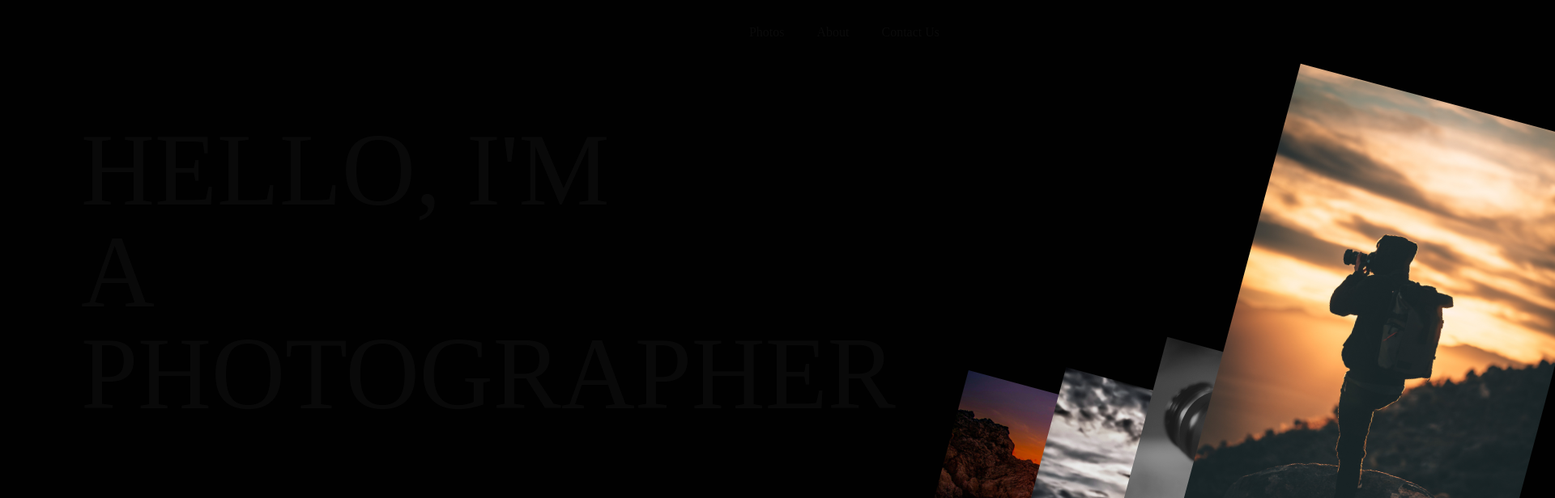
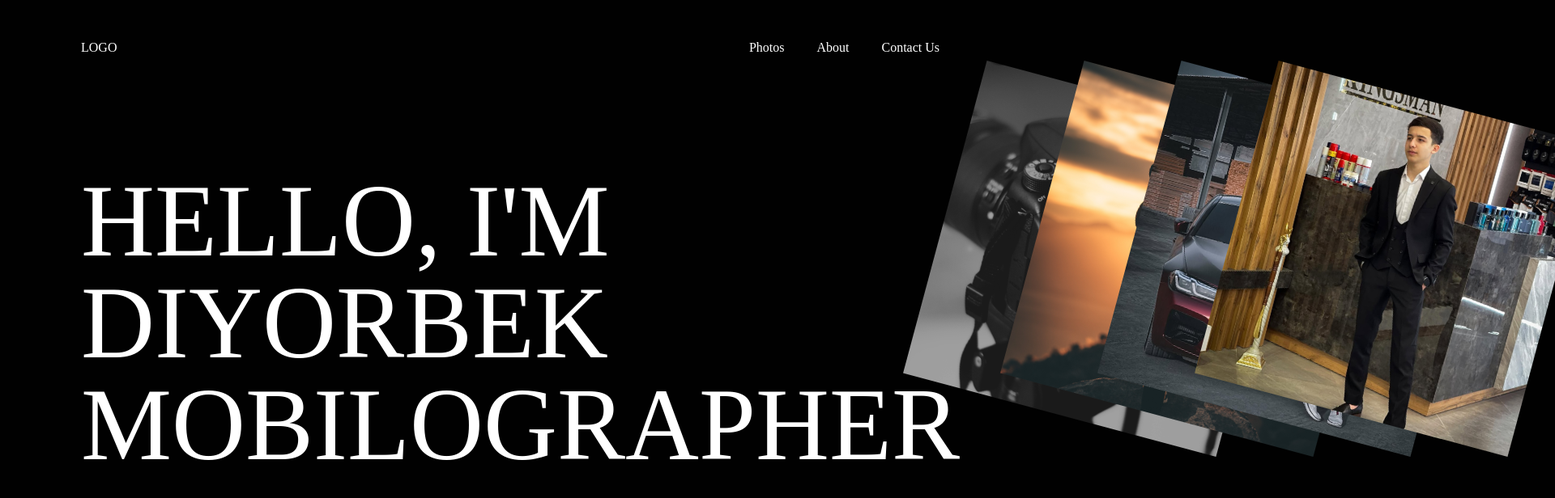
Before and after one commit to XayrulloWeb/PhotographerPortfolio, a React (Create React App) app: page / in a window 1280 px wide. Both pictures are taken after a click on the link "Photos". Shown: the top 616 px of the page at 81% size, 1920 px wide, since content can reach past the window. Built offline with nearby package versions, Linux system fonts and the light colour scheme.

Commit message:
fix bugs

```diff
--- a/src/App.js
+++ b/src/App.js
@@ -1,22 +1,22 @@
-import React, { useEffect, useRef } from "react";
-import { gsap } from "gsap";
-import "./assets/Style/style.css";
+import { useEffect, useRef } from "react";
+import gsap from "gsap";
 import img1 from "./assets/Images/photo1.jpg";
 import img2 from "./assets/Images/photo2.jpg";
 import img3 from "./assets/Images/photo3.jpg";
 import img4 from "./assets/Images/photo4.jpeg";
+import "./assets/Style/style.css";
 
-function App() {
+const App = () => {
+  const imgGroupRef = useRef(null);
+  const photographerRef = useRef(null);
   const textRef = useRef(null);
   const bottomTextRef = useRef(null);
-  const imagesRef = useRef(null);
   const logoRef = useRef(null);
   const navRef = useRef(null);
 
   useEffect(() => {
     const tl = gsap.timeline();
 
-    // Анимация заголовка
     if (textRef.current) {
       tl.from(textRef.current.querySelectorAll("span"), {
         x: -20,
@@ -26,7 +26,6 @@ function App() {
       });
     }
 
-    // Анимация нижнего текста
     if (bottomTextRef.current) {
       tl.from(bottomTextRef.current, {
         opacity: 0,
@@ -35,7 +34,6 @@ function App() {
       });
     }
 
-    // Анимация логотипа
     if (logoRef.current) {
       tl.from(logoRef.current, {
         y: -20,
@@ -44,7 +42,6 @@ function App() {
       });
     }
 
-    // Анимация навигации
     if (navRef.current) {
       tl.from(navRef.current.querySelectorAll("li"), {
         y: -20,
@@ -54,25 +51,58 @@ function App() {
       });
     }
 
-    // Анимация изображений
-    if (imagesRef.current) {
-      const images = imagesRef.current.querySelectorAll("img");
+    const imgElements = imgGroupRef.current?.querySelectorAll("img");
+    const photographer = photographerRef.current;
 
-      tl.from(images, {
-        opacity: 0,
+    if (!imgElements || !photographer) return;
+
+    tl.from(imgElements, {
+      opacity: 0,
+      x: 1100,
+      duration: 1,
+      stagger: 0.22,
+    }).to(
+        imgElements,
+        {
+          x: 1100,
+          duration: 1,
+          margin: "0 -140px 0",
+          stagger: 0.14,
+          rotate: 15,
+          opacity: 1,
+        },
+        "-=0.9"
+    );
+
+    const handleMouseOver = () => {
+      gsap.to(imgElements, {
+        x: -100,
+        duration: 1,
+        margin: "0 10px 0",
+        stagger: 0.14,
+        rotate: 0,
+        opacity: 1,
+      });
+    };
+
+    const handleMouseOut = () => {
+      gsap.to(imgElements, {
         x: 1100,
         duration: 1,
-        stagger: 0.12,
-      }).to(images, {
-        x: 1100, // Вместо margin
-        duration: 1,
-        margin: '0 -140px 0',
-        stagger: 0.14, // Уменьшаем шаг
+        margin: "0 -140px 0",
+        stagger: 0.14,
         rotate: 15,
         opacity: 1,
-      }, "-=0.5");
+      });
+    };
 
-    }
+    photographer.addEventListener("mouseover", handleMouseOver);
+    photographer.addEventListener("mouseout", handleMouseOut);
+
+    return () => {
+      photographer.removeEventListener("mouseover", handleMouseOver);
+      photographer.removeEventListener("mouseout", handleMouseOut);
+    };
   }, []);
 
   return (
@@ -94,17 +124,17 @@ function App() {
           <div className="text" ref={textRef}>
             <h1>
               <span>Hello, I'm</span> <br />
-              <span>A Photographer</span> <br />
-              <span className="photographer">Photographer</span>
+              <span>Diyorbek</span> <br />
+              <span ref={photographerRef} className="photographer">Mobilographer</span>
             </h1>
           </div>
 
-          <div className="img_group" ref={imagesRef}>
+          <div className="img_group" ref={imgGroupRef}>
             <div className="img_group_inner">
-              <img src={img1} alt="photo 1" />
-              <img src={img2} alt="photo 2" />
-              <img src={img3} alt="photo 3" />
-              <img src={img4} alt="photo 4" />
+              <img src={img3} alt="photo 1" />
+              <img src={img4} alt="photo 2" />
+              <img src={img2} alt="photo 3" />
+              <img src={img1} alt="photo 4" />
             </div>
           </div>
 
@@ -114,6 +144,6 @@ function App() {
         </section>
       </div>
   );
-}
+};
 
 export default App;
--- a/src/assets/Style/style.css
+++ b/src/assets/Style/style.css
@@ -132,4 +132,6 @@ h1 .photographer:hover:before {
 }
 .img_group img{
     width: 400px;
+    height: 400px;
+    object-fit: cover;
 }
--- a/src/index.js
+++ b/src/index.js
@@ -5,12 +5,8 @@ import reportWebVitals from './reportWebVitals';
 
 const root = ReactDOM.createRoot(document.getElementById('root'));
 root.render(
-  <React.StrictMode>
     <App />
-  </React.StrictMode>
 );
 
-// If you want to start measuring performance in your app, pass a function
-// to log results (for example: reportWebVitals(console.log))
-// or send to an analytics endpoint. Learn more: https://bit.ly/CRA-vitals
+
 reportWebVitals();
```
Also changed, not shown: src/assets/Images/photo1.jpg, src/assets/Images/photo2.jpg.
